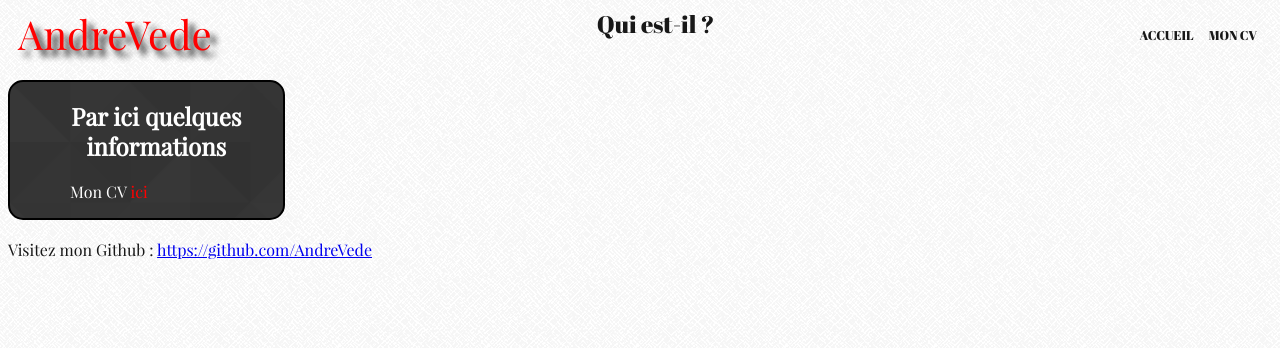
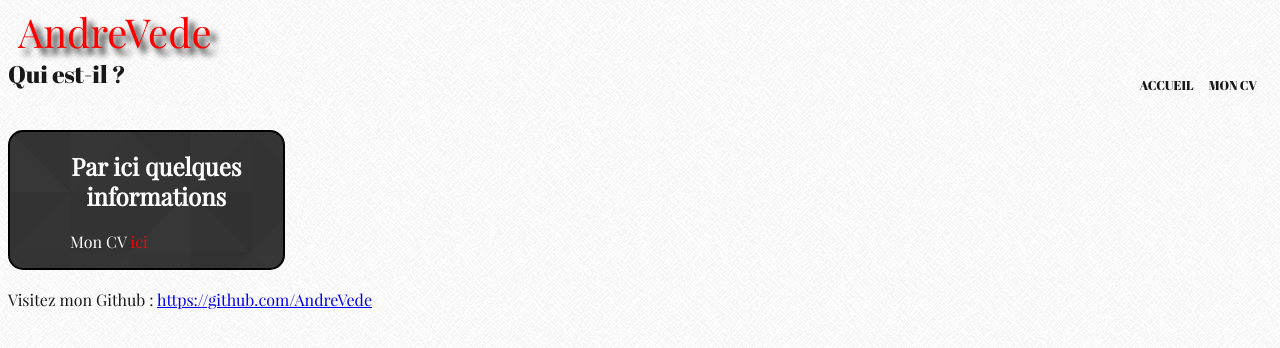
Before and after one commit to AndreVede/AndreVede.github.io, a plain HTML site: page index.html in a window 1280 px wide. Drawn offline with Linux system fonts and the light colour scheme.

Commit message:
Mise en page header

```diff
--- a/index.html
+++ b/index.html
@@ -7,9 +7,11 @@
   </head>
   <body>
   <div class="conteneur">
-    <header>
-      <h1>AndreVede</h1>
-      <h2 id=Who>Qui est-il ?</h2>
+    <header class=tete>
+      <div class="titre_principal">
+        <h1>AndreVede</h1>
+        <h2 id=Who>Qui est-il ?</h2>
+      </div>
       <nav class=table>
           <ul class=mat>
               <li><a href="index.html">Accueil</a></li>
```
